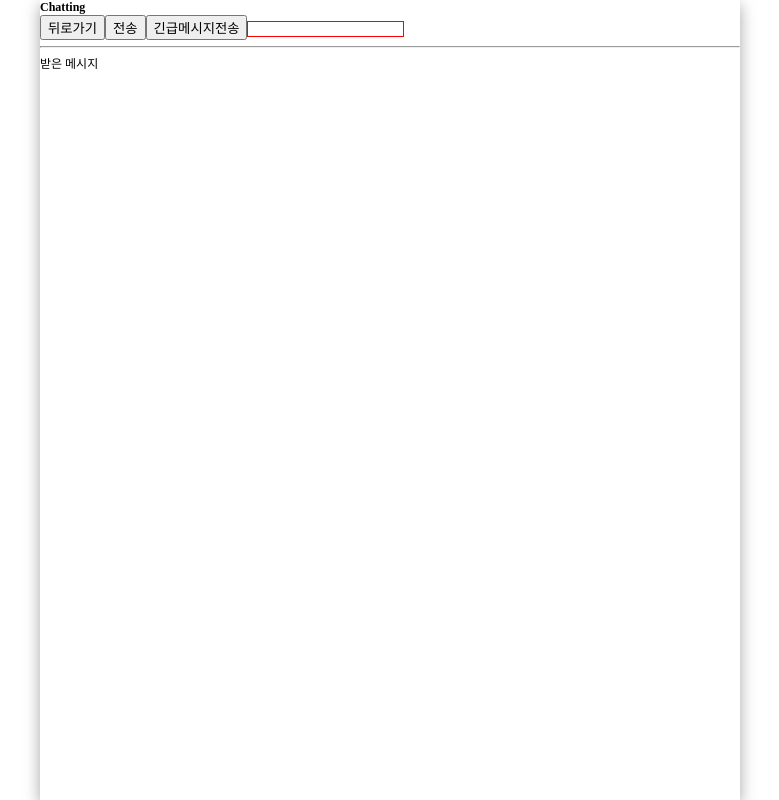
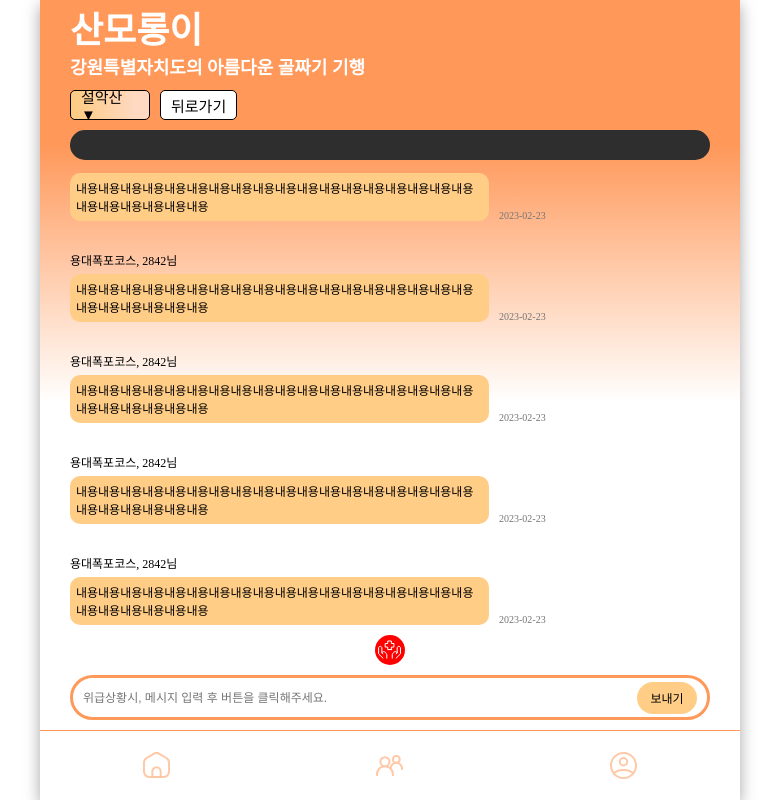
Before and after one commit to SANMOLONG/front-end, a React (Create React App) app: page /home/1 in a window 1280 px wide. Shown: the whole page, without its empty margins (250-1029 px from the left). Built offline with nearby package versions, Linux system fonts and the light colour scheme; no server answers; a web font is replaced by a local one.

Commit message:
[Style] 채팅 부분 디자인 적용 완료

```diff
--- /dev/null
+++ b/src/asset/chatting/index.ts
@@ -0,0 +1,3 @@
+import urgnet from './urgnet.svg'
+
+export {urgnet}
--- a/src/asset/index.ts
+++ b/src/asset/index.ts
@@ -1,3 +1,4 @@
 export * from "./mountainIcon"
 export * from "./navBottom"
+export * from './chatting'
 export * from "./seorak.jpeg"
--- a/src/components/css/maincss.ts
+++ b/src/components/css/maincss.ts
@@ -42,9 +42,9 @@ const MainContent = styled.section<Partial<Styled>>`
   transition: all 0.7s linear;
 `
 
-const CustomH1 = styled.h1`
+const CustomH1 = styled.h1<Partial<Styled>>`
   font-family: 'HakgyoansimGaeulsopungB';
-  font-size: 4rem;
+  font-size: ${({$fSize}) => $fSize ? `${$fSize}rem` : "4rem"};
 `
 
 const CustomH2 = styled.h2`
@@ -104,6 +104,7 @@ const NavBottom = styled.div<Partial<Styled>>`
   width: 100%;
   height: 70px;
   background-color: #fff;
+  border-top: 1px solid #FF9859;
 `
 
 const NavIcon = styled.div<Partial<Styled>>`
--- a/src/pages/Chatting.tsx
+++ b/src/pages/Chatting.tsx
@@ -1,6 +1,10 @@
 import { FC, useEffect, useRef, useState } from 'react'
 import { Client } from '@stomp/stompjs';
 import { useRoute } from '../hooks';
+import { CustomH1, CustomH2, Flex, FlexBox, NavBottom, NavIcon, PagesLayout } from '../components';
+import styled, { css, keyframes } from 'styled-components';
+import { Styled } from '../types/styled';
+import { homeSvg, togeterSvg, urgnet, userSvg } from '../asset';
 
 
 export const Chatting: FC = () => {
@@ -9,6 +13,18 @@ export const Chatting: FC = () => {
   const clientRef = useRef<any>(null)
 
   const [chat, setChat] = useState("");
+  const [mount, setMount] = useState("설악산");
+  const [mountSelect, setMountSelect] = useState(false);
+
+  const onMountSelect = () => {
+    setMountSelect(pre => !pre)
+  }
+
+  const onRoomChange = (mount: string) => () => {
+    setMount(mount)
+    setMountSelect(pre => !pre)
+  }
+
   const [receiveMsg, setReceiveMsg] = useState("");
   const connect = () => {
     try {
@@ -82,121 +98,172 @@ export const Chatting: FC = () => {
     return () => {
       disConnect()
     }
-  // eslint-disable-next-line react-hooks/exhaustive-deps
+    // eslint-disable-next-line react-hooks/exhaustive-deps
+  }, [])
+
+  const chattingAreaRef = useRef<HTMLDivElement | null>(null)
+  useEffect(() => {
+    if (chattingAreaRef.current) {
+      chattingAreaRef.current.style.height = `${window.innerHeight - 345}px`;
+      chattingAreaRef.current.scrollTop = chattingAreaRef.current.scrollHeight;
+    }
   }, [])
 
   return (
-    <div>
-      <h1>Chatting</h1>
-      <button onClick={onNavigete('/home')}>뒤로가기</button>
-      <button onClick={sendChat}>전송</button>
-      <button onClick={sendChat2}>긴급메시지전송</button>
-      <input style={{ border: "1px solid red" }} type='text' value={chat} onChange={(e) => setChat(e.target.value)} />
-      <hr />
-      <p>받은 메시지</p>
-      <p>{receiveMsg}</p>
-    </div>
+    <PagesLayout>
+      <ChattingHeader $fd='column' $ai='start'>
+        <CustomH1 $fSize={3} children="산모롱이" />
+        <CustomH2 children="강원특별자치도의 아름다운 골짜기 기행" />
+      </ChattingHeader>
+      <ChattingContent>
+        <FlexBox $fd='column' $ai='start' $gap={10} style={{ padding: "10px 30px" }}>
+          <FlexBox $gap={10} $jc='start' style={{ position: "relative" }}>
+            <SelectBtn onClick={onMountSelect} $type="gradientOrange" children={`${mount} ▼`} />
+            <SelectBtn onClick={onNavigete("/home")} children="뒤로가기" />
+            {mountSelect && <div style={{ position: "absolute", bottom: "-130px", backgroundColor: "#fff", zIndex: "10", borderRadius: "5px" }}>
+              <FlexBox style={{ height: "30px", width: "80px" }} onClick={onRoomChange("설악산")}>설악산</FlexBox>
+              <FlexBox style={{ height: "30px", width: "80px" }} onClick={onRoomChange("오대산")}>오대산</FlexBox>
+              <FlexBox style={{ height: "30px", width: "80px" }} onClick={onRoomChange("치악산")}>치악산</FlexBox>
+              <FlexBox style={{ height: "30px", width: "80px" }} onClick={onRoomChange("태백산")}>태백산</FlexBox>
+            </div>}
+          </FlexBox>
+
+          <UrgentMsgLayout >
+            <MessageContainer $length={3}>
+              <Message>
+                <Circle />
+                <UrgentTilte children={<>[ 긴급 <span children="38.12341, 127.123414" />, 2842님]</>} />
+                <UrgentMsg children="긴급메시지입니다." />
+              </Message>
+
+              <Message>
+                <Circle />
+                <UrgentTilte children={<>[ 긴급 <span children="38.12341, 127.123414" />, 2842님]</>} />
+                <UrgentMsg children="긴급메시지입니다." />
+              </Message>
+
+              <Message>
+                <Circle />
+                <UrgentTilte children={<>[ 긴급 <span children="38.12341, 127.123414" />, 2842님]</>} />
+                <UrgentMsg children="긴급메시지입니다.긴급메시지입니다긴급메시지입니다긴급메시지입니다긴급메시지입니다긴급메시지입니다긴급메시지입니다" />
+              </Message>
+
+
+            </MessageContainer>
+          </UrgentMsgLayout> {/*335*/}
+          <ChattingLayout ref={chattingAreaRef} $fd='column' $jc='start' $gap={30} style={{ height: "200px", overflow: "auto" }} >
+            {Array.from({ length: 10 }, () => 0).map(list => (
+              <FlexBox key={list} $fd='column' $ai='start' $gap={5}>
+                <div style={{ fontSize: "800" }}>용대폭포코스, 2842님</div>
+                <FlexBox $jc='start' $ai='end' $gap={10}>
+                  <div style={{ maxWidth: "70%", padding: "6px", borderRadius: "10px", background: "#FFCD86" }}>내용내용내용내용내용내용내용내용내용내용내용내용내용내용내용내용내용내용내용내용내용내용내용내용</div>
+                  <div style={{ color: "#757575", fontSize: "10px" }}>2023-02-23</div>
+                </FlexBox>
+              </FlexBox>
+            ))}
+          </ChattingLayout>
+
+        </FlexBox>
+      </ChattingContent>
+      <div style={{ position: "fixed", bottom: 0, maxWidth: "700px", width: "100%" }}>
+        <div style={{ padding: "0 30px" }}>
+          <img style={{ display: "block", margin: "10px auto" }} src={urgnet} alt='urgnetImg' />
+          <div style={{ display: "grid", gridTemplateColumns: "1fr 60px", height: "45px", border: "3px solid #FF995A", marginBottom: "10px", borderRadius: "50px", padding: "0 10px", alignItems: "center" }}>
+            <input style={{ borderRadius: "50px" }} placeholder='위급상황시, 메시지 입력 후 버튼을 클릭해주세요. ' />
+            <FlexBox style={{ width: "60px", height: "32px", backgroundColor: "#FFCD86", borderRadius: "20px" }}>보내기</FlexBox>
+          </div>
+        </div>
+        <NavBottom $jc='space-around'>
+          {[homeSvg, togeterSvg, userSvg].map(list =>
+            <NavIcon key={list} children={<img src={list} alt='NavbottomImg' />} />)}
+        </NavBottom>
+      </div>
+    </PagesLayout>
   )
 }
 
 
+const ChattingHeader = styled.header<Partial<Styled>>`
+  ${Flex}
+  padding: 10px 30px;
+  background-color: #FF9859;
+  color: white;
+  height: 80px;
+`
+
+const ChattingContent = styled.div`
+  min-height: calc(100% - 80px);
+  background: linear-gradient(180deg, #FF9859 8.85%, #fff 44.79%);
+`
+
+const SelectBtn = styled.div<Partial<Styled>>`
+  ${Flex}
+  padding: 0 10px;
+  height: 30px;
+  border-radius: 5px;
+  border: 1px solid #000;
+  background: #fff;
+  font-size: 1.25rem;
+
+  ${({ $type }) => $type === "gradientOrange" && css`
+    width: 80px;
+    background: linear-gradient(89deg, #FDCB82 2.48%, #FFD9C1 81.7%);
+  `}
+`
+
+const UrgentMsgLayout = styled.article<Partial<Styled>>`
+  ${Flex}
+  width:100%;
+  height: 30px;
+  overflow:hidden;
+  border-radius: 50px;
+  background-color: #2E2E2E;
+`
+
+const Circle = styled.div`
+  width: 18px;
+  height: 18px;
+  border-radius: 50px;
+  background-color: #F84E4E;
+`
+
+const UrgentTilte = styled.div`
+  color: #F84E4E;
+  font-weight: 800;
+  span {
+    color: #fff;
+  }
+`
+
+const UrgentMsg = styled.div`
+  color: #fff;
+`
 
 
-/*  soketjs-client 설치
-    이유: 소켓을 지원하지 않는 IE9 이하 버전의 대응을 위해
+const moveRightToLeft = keyframes`
+ 0% {
+    transform: translateX(100%);
+  }
+  100% {
+    transform: translateX(-100%);
+  }
+`;
 
+const MessageContainer = styled.div<Partial<Styled>>`
+  ${Flex}
+  gap: 30px;
+  animation: ${moveRightToLeft} ${({ $length }) => $length && 15 * $length}s linear infinite;
+`;
 
-      const [client, setClient] = useState<any>(null)
-  const connect = () => {
-    try {
-      const clientSocket = new Client({
-        brokerURL: "ws://localhost:8080/chat",
-        connectHeaders: {
-          login: "",
-          passcode: "password",
-        },
-        debug: function (str) {
-          console.log(str);
-        },
-        reconnectDelay: 5000, // 자동 재 연결 // 해당연결을 제한할 방법은 없다.
-        heartbeatIncoming: 4000,
-        heartbeatOutgoing: 4000,
-      })
+const Message = styled.div<Partial<Styled>>`
+  ${Flex}
+  gap: 5px;
+  white-space: nowrap;
+`
 
-      // 구독
-      clientSocket.onConnect = function () {
-        clientSocket.subscribe(`/sub/channels/${mountainName}`, (data)=>{
-          console.log("구독메시지", data)
-        });
-      }
-      clientSocket.activate(); // 클라이언트 활성화
-      setClient(clientSocket)
-    } catch(err) {
-      console.log(err)
-    }
+const ChattingLayout = styled.div<Partial<Styled>>`
+  ${Flex}
+  &::-webkit-scrollbar {
+    display: none;
   }
-
-  const disConnect = () => {
-    // 연결 끊기
-    if (client === null) {
-      return;
-    }
-    client.deactivate();
-  };
-
-
-  const [chat, setChat] = useState("");
-  const sendChat = () => {
-    if (chat === "") {
-      return;
-    }
-
-    client.publish({
-      destination: "/pub/chat/" + mountainName,
-      body: JSON.stringify({
-        type: "테스트",
-        // sender: userId,
-        // channelId: "1",
-        // data: chat,
-      }),
-    });
-
-    setChat("");
-  };
-
-  useEffect(() => {
-    connect();
-    return () => {
-      disConnect()
-    }
-  // eslint-disable-next-line react-hooks/exhaustive-deps
-  }, []);
-
-
-    // const connect = () => {
-  //   try {
-  //     // 01 소켓연결
-  //     clientRef.current = new Client({
-  //       brokerURL: "ws://localhost:8080/ws-stomp",
-  //       // 02 구독메시지
-  //       onConnect: () => {
-  //         clientRef.current.subscribe(`/room/${mountainName}`, (data:any)=>{
-  //           console.log("구독메시지", data)
-  //           setReceiveMsg(JSON.stringify(data))
-  //         });
-  //       }
-  //     })
-
-  //     // 03 소켓 활성화
-  //     clientRef.current.activate();
-  //   } catch(err) {
-  //     console.log(err)
-  //   }
-  // }
-
-
-
-  //============
-
-
-*/
+`
--- a/src/types/styled.ts
+++ b/src/types/styled.ts
@@ -1,5 +1,9 @@
 export interface Styled {
   $state: boolean;
+	$fSize: number;
+	$type:string;
+	$color:string;
+	$length:number;
 
 	// Felx-Grid
 	$gap: number;
```
Also changed, not shown: src/asset/chatting/urgnet.svg (added).
